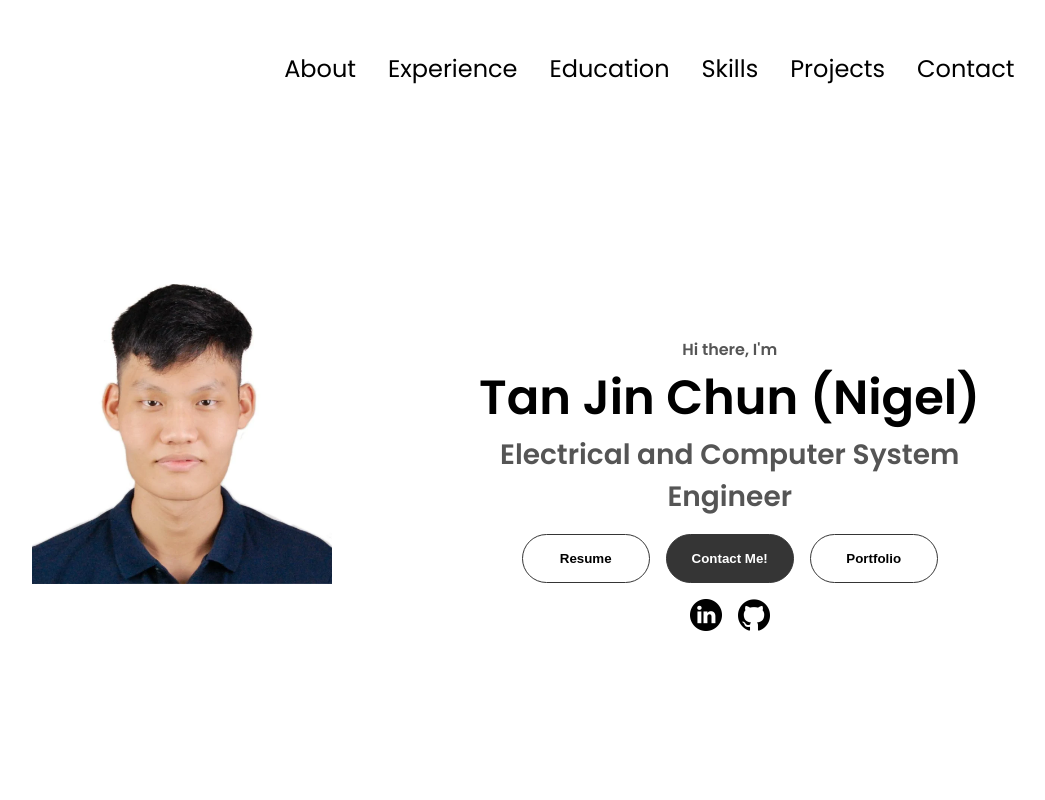
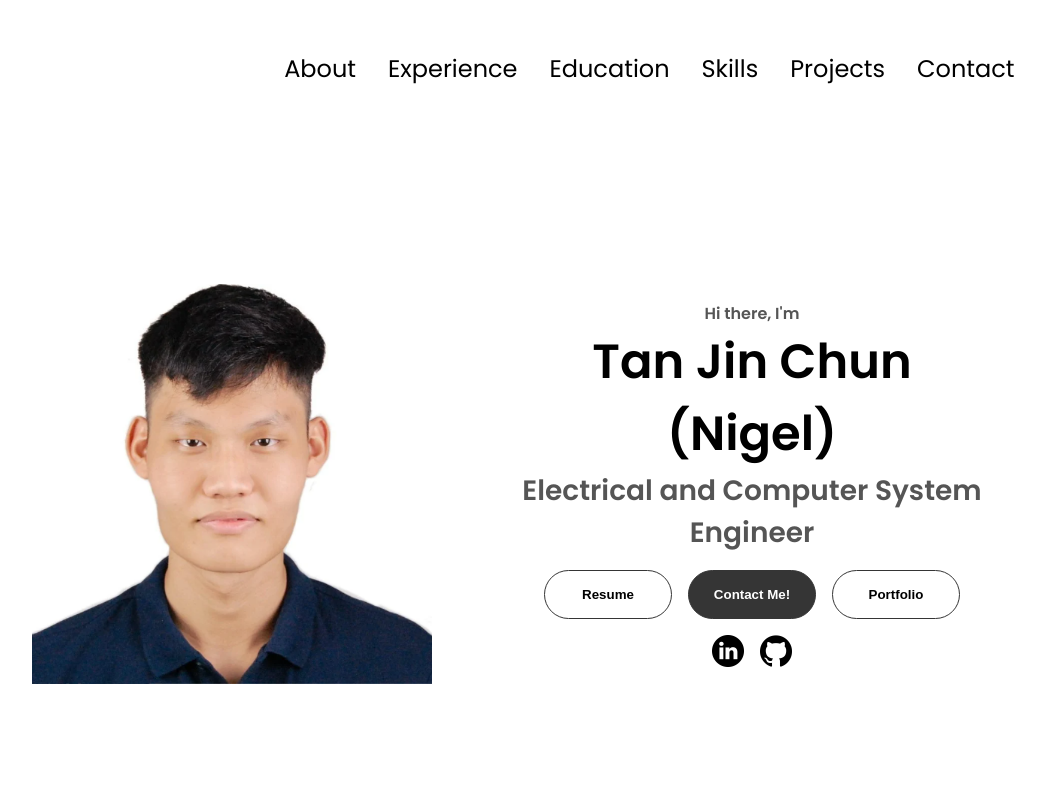
Before and after one commit to jinchuntan/portfolio, a plain HTML site: page index.html in a window 1280 px wide. Shown: the top 800 px of the page, without its empty margins (128-1173 px from the left). Drawn offline with Linux system fonts and the light colour scheme.

Commit message:
Update index.html (remove width and height in index.html for the image)

```diff
--- a/index.html
+++ b/index.html
@@ -43,7 +43,7 @@
     </nav>
     <section id="profile">
       <div class="section__pic-container">
-        <img src="./assets/personal-pic.png" alt="Jin Chun profile picture" width="300" height="300"/>
+        <img src="./assets/personal-pic.png" alt="Jin Chun profile picture"/>
       </div>
       <div class="section__text">
         <p class="section__text__p1">Hi there, I'm</p>
```
